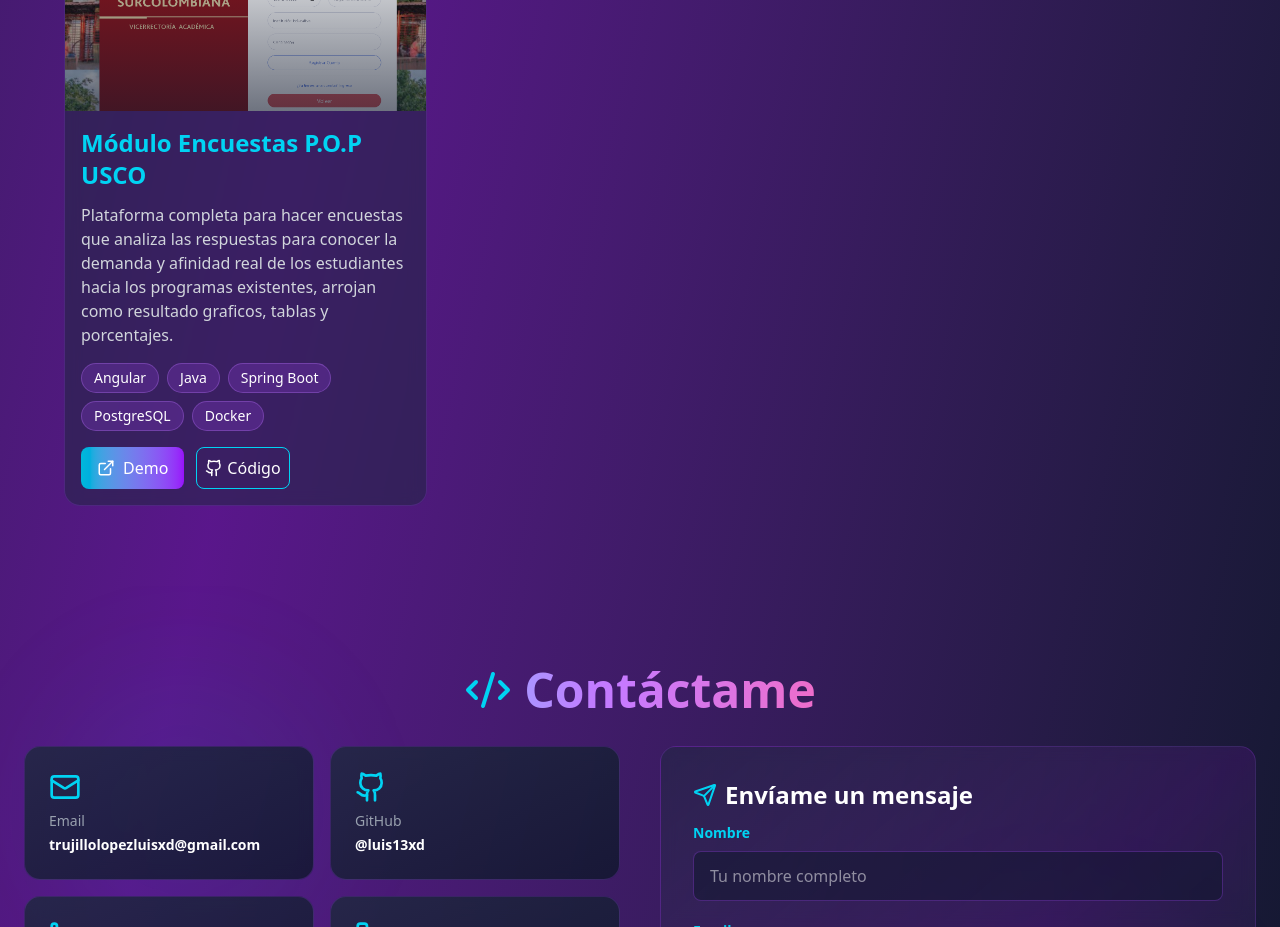
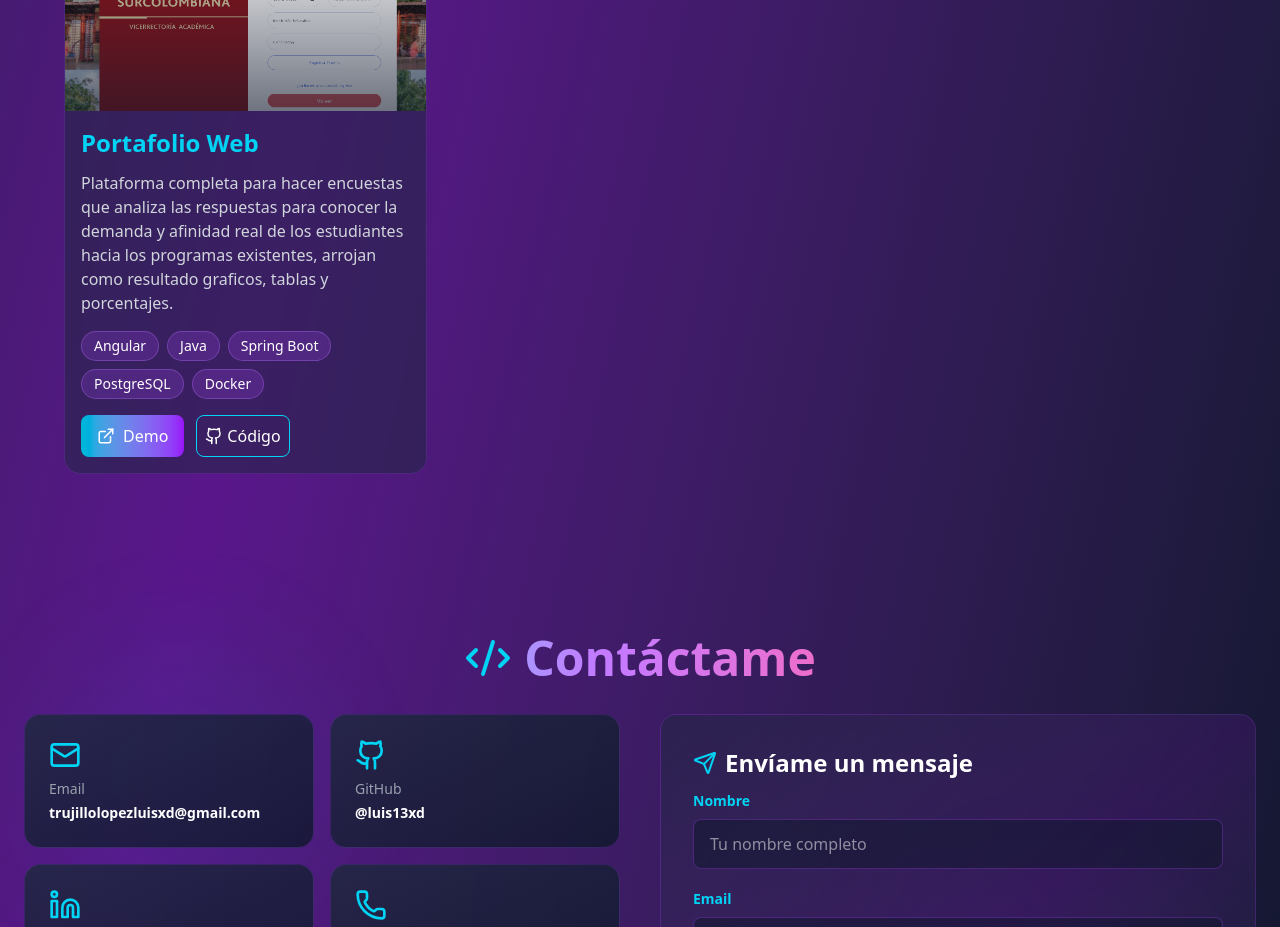
Before and after one commit to luis13xd/luistrujillolopez, a React (Vite) app: page / in a window 1280 px wide. Shown: the part 4280-5207 px from the top of the page. Built offline with nearby package versions, Linux system fonts and the light colour scheme.

Commit message:
ajustamos nombre del nuevo proyecto

```diff
--- a/src/data/proyectos.ts
+++ b/src/data/proyectos.ts
@@ -76,7 +76,7 @@ export const projectsData: Proyecto[] = [
     ],
   },
     {
-    titulo: "Módulo Encuestas P.O.P USCO",
+    titulo: "Portafolio Web",
     descripcion:
       "Plataforma completa para hacer encuestas que analiza las respuestas para conocer la demanda y afinidad real de los estudiantes hacia los programas existentes, arrojan como resultado graficos, tablas y porcentajes.",
     tecnologias: ["Angular", "Java", "Spring Boot", "PostgreSQL", "Docker"],
```
